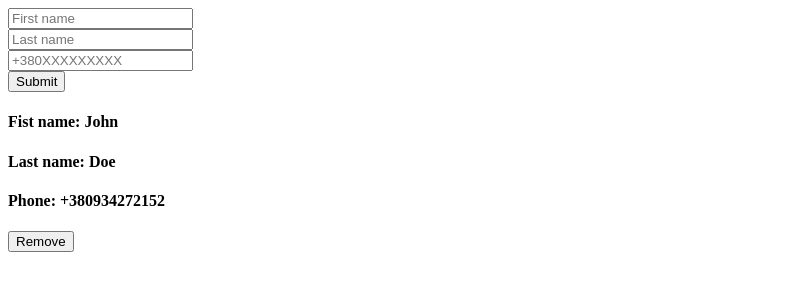
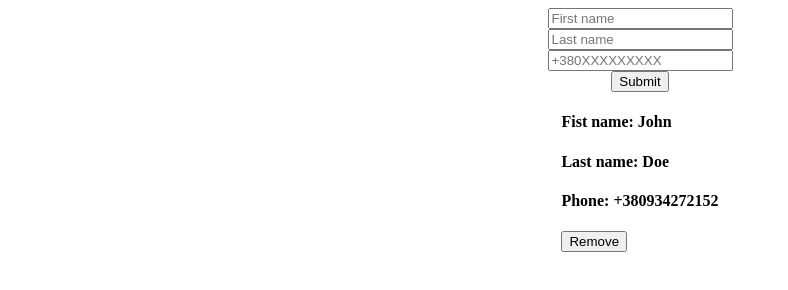
Before and after one commit to The3dhermit/testovoe, a website: page index.html in a window 1280 px wide. Shown: the whole page, without its empty margins (0-788 px from the left). Drawn offline with Linux system fonts and the light colour scheme.

Commit message:
added uuid

```diff
--- a/index.html
+++ b/index.html
@@ -1,5 +1,6 @@
 <!DOCTYPE html>
 <html lang="en">
+
 <head>
     <meta charset="UTF-8">
     <meta http-equiv="X-UA-Compatible" content="IE=edge">
@@ -8,18 +9,13 @@
     <script src="index.js"></script>
     <link rel="stylesheet" href="style.css">
 </head>
+
 <body>
     <form onsubmit="addEntry();return false">
-        <div id="first-name">
-            <input type="text" placeholder="First name" required>
-        </div>
-        <div id="last-name">
-            <input type="text" placeholder="Last name"  required>
-        </div>
-        <div id="phone">
-            <input type="tel" placeholder="+380XXXXXXXXX" pattern="[+]{1}[3]{1}[8]{1}[0]{1}[0-9]{9}" required>
-        </div>
-        <button type="submit">Submit</button>
+        <input id="first-name" type="text" placeholder="First name" required>
+        <input id="last-name" type="text" placeholder="Last name" required>
+        <input id="phone" type="tel" placeholder="+380XXXXXXXXX" pattern="[+]{1}[3]{1}[8]{1}[0]{1}[0-9]{9}" required>
+        <button>Submit</button>
     </form>
     <div id="entries-container">
         <div id="entry">
@@ -30,4 +26,5 @@
         </div>
     </div>
 </body>
+
 </html>
--- a/index.js
+++ b/index.js
@@ -1,3 +1,4 @@
+
 let dataArray = [];
 
 function addEntry() {
@@ -31,6 +32,7 @@ function reRender() {
         entry.append(phone);
         entry.append(button);
 
+
         fistName.textContent = entryD.fistName;
         lastName.textContent = entryD.lastName;
         phone.textContent = entryD.phone;
@@ -46,16 +48,16 @@ function reRender() {
 
 function clearForm() {
 
-    document.querySelector('#phone').firstElementChild.value = '';
-    document.querySelector('#last-name').firstElementChild.value = '';
-    document.querySelector('#first-name').firstElementChild.value = '';
+    document.querySelector('form').reset();
 }
 
 function sortEntryData() {
+
     const entryData = {
-        lastName: document.querySelector('#last-name').firstElementChild.value,
-        fistName: document.querySelector('#first-name').firstElementChild.value,
-        phone: document.querySelector('#phone').firstElementChild.value
+        id: uuidv4(),
+        lastName: document.querySelector('#last-name').value,
+        fistName: document.querySelector('#first-name').value,
+        phone: document.querySelector('#phone').value
     }
 
     dataArray.push(entryData);
--- /dev/null
+++ b/package.json
@@ -0,0 +1,5 @@
+{
+  "dependencies": {
+    "uuid": "^9.0.0"
+  }
+}
--- a/style.css
+++ b/style.css
@@ -0,0 +1,10 @@
+form{
+    display: flex;
+    flex-direction: column;
+    align-items: center;
+}
+#entries-container{
+    display: flex;
+    flex-direction: column;
+    align-items: center;
+}
```
Also changed, not shown: 1 other file.
